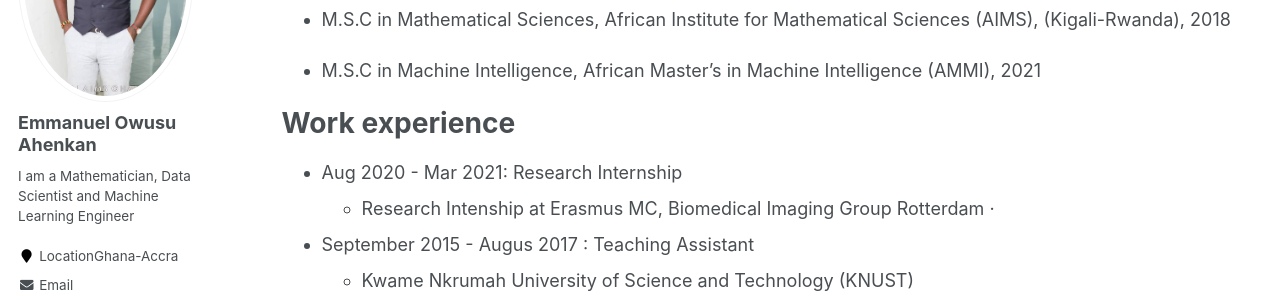
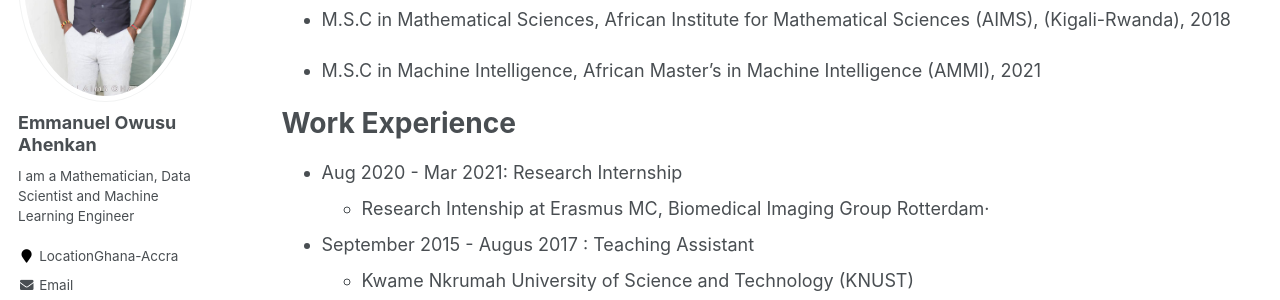
Before and after one commit to EmmanuelOwusu/EmmanuelOwusu.github.io, a Jekyll site: the page built from _pages/cv.md, in a window 1280 px wide and 900 px high. Shown: the part 256-556 px from the top of the window. Built offline with Jekyll 4.4.1, drawn with Linux system fonts in a browser that asks for light colours; some web fonts are replaced.

Commit message:
Update cv.md

```diff
--- a/_pages/cv.md
+++ b/_pages/cv.md
@@ -18,11 +18,11 @@ Education
 
 * M.S.C  in Machine Intelligence, African Master's in Machine Intelligence (AMMI), 2021
 
-Work experience
+Work Experience
 ======
 
  * Aug 2020 - Mar 2021: Research Internship
-    * Research Intenship at Erasmus MC, Biomedical Imaging Group Rotterdam ·
+    * Research Intenship at Erasmus MC, Biomedical Imaging Group Rotterdam·
 
 
 
```
